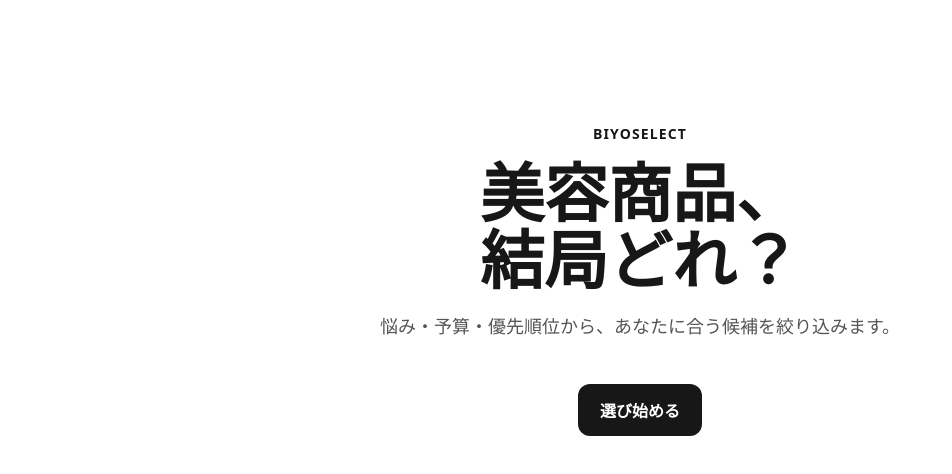
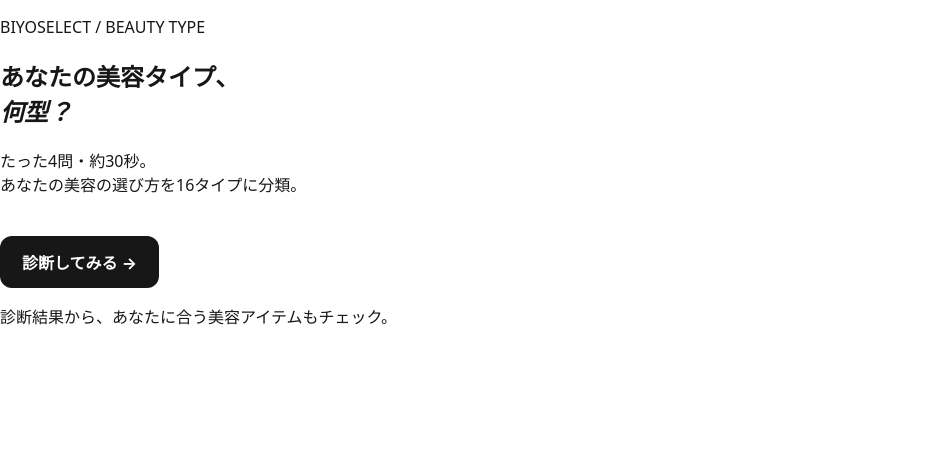
Before and after one commit to zmgt362-beep/biyoselect, a Next.js app: page / in a window 1280 px wide. Shown: the top 474 px of the page, without its empty margins (0-952 px from the left). Built offline with nearby package versions, Linux system fonts and the light colour scheme.

Commit message:
feat: redesign homepage for beauty type diagnosis

```diff
--- a/app/page.tsx
+++ b/app/page.tsx
@@ -1,5 +1,2 @@
 import Link from 'next/link';
-
-export default function Home() {
-  return <main className="container hero"><section><div className="eyebrow">BIYOSELECT</div><h1>美容商品、<br/>結局どれ？</h1><p>悩み・予算・優先順位から、あなたに合う候補を絞り込みます。</p><Link className="cta" href="/select">選び始める</Link></section></main>;
-}
+export default function Home(){return <main className='home'><section className='home-card'><p className='diagnosis-kicker'>BIYOSELECT / BEAUTY TYPE</p><h1>あなたの美容タイプ、<br/><em>何型？</em></h1><p>たった4問・約30秒。<br/>あなたの美容の選び方を16タイプに分類。</p><Link className='cta big' href='/select'>診断してみる →</Link><p className='home-note'>診断結果から、あなたに合う美容アイテムもチェック。</p></section></main>}
```
